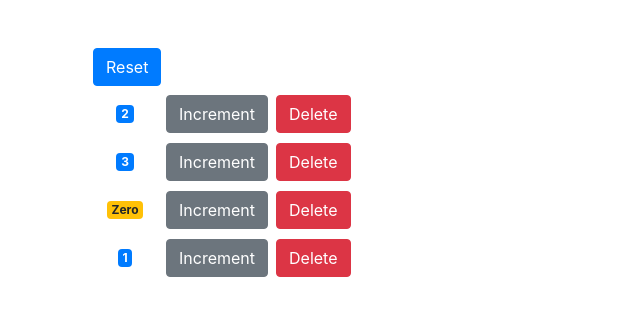
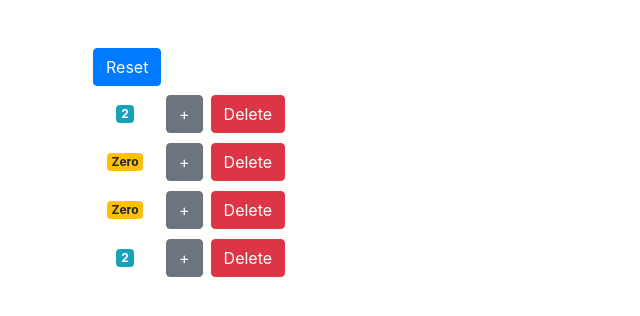
Before and after one commit to sonusbeat/react-mosh, a React (Create React App) app: page / in a window 1280 px wide. Shown: the top 316 px of the page, without its empty margins (0-640 px from the left). Built offline with nearby package versions, Linux system fonts and the light colour scheme.

Commit message:
20-removing-the-local-state

```diff
--- a/src/components/counter.jsx
+++ b/src/components/counter.jsx
@@ -1,14 +1,6 @@
 import React, { Component } from "react";
 
 class Counter extends Component {
-  state = {
-    value: this.props.counter.value
-  };
-
-  handleIncrement = () => {
-    this.setState({ value: this.state.value + 1 });
-  };
-
   render() {
     return (
       <div className="mb-2">
@@ -22,11 +14,12 @@
               </td>
               <td>
                 <button
-                  onClick={() => this.handleIncrement()}
+                  onClick={() => this.props.onIncrement(this.props.counter)}
                   className="btn btn-secondary mr-2"
                 >
-                  Increment
+                  +
                 </button>
+
                 <button
                   onClick={() => this.props.onDelete(this.props.counter.id)}
                   className="btn btn-danger"
@@ -43,12 +36,12 @@
 
   getBadgeClasses() {
     let classes = "badge m-2 badge-";
-    classes += this.state.value === 0 ? "warning" : "primary";
+    classes += this.props.counter.value === 0 ? "warning" : "info";
     return classes;
   }
 
   formatCount() {
-    const { value: count } = this.state;
+    const { value: count } = this.props.counter;
     return count === 0 ? "Zero" : count;
   }
 }
--- a/src/components/counters.jsx
+++ b/src/components/counters.jsx
@@ -5,9 +5,9 @@
   state = {
     counters: [
       { id: 1, value: 2 },
-      { id: 2, value: 3 },
+      { id: 2, value: 0 },
       { id: 3, value: 0 },
-      { id: 4, value: 1 },
+      { id: 4, value: 2 },
     ],
   };
 
@@ -18,7 +18,15 @@
     });
 
     this.setState({ counters });
-  }
+  };
+
+  handleIncrement = counter => {
+    const counters = [...this.state.counters];
+    const index = counters.indexOf(counter);
+    counters[index] = { ...counter };
+    counters[index].value++;
+    this.setState({ counters });
+  };
 
   handleDelete = counterId => {
     const counters = this.state.counters.filter(c => c.id !== counterId);
@@ -28,12 +36,16 @@
   render() {
     return (
       <div className="container">
-        <button onClick={this.handleReset} className="btn btn-primary m-2">Reset</button>
+        <button onClick={this.handleReset} className="btn btn-primary m-2">
+          Reset
+        </button>
+
         {this.state.counters.map(counter => (
           <Counter
             key={counter.id}
             onDelete={this.handleDelete}
             counter={counter}
+            onIncrement={this.handleIncrement}
           />
         ))}
       </div>
```
Also changed, not shown: 1 other file (tests, documents, lock files or other folders).
